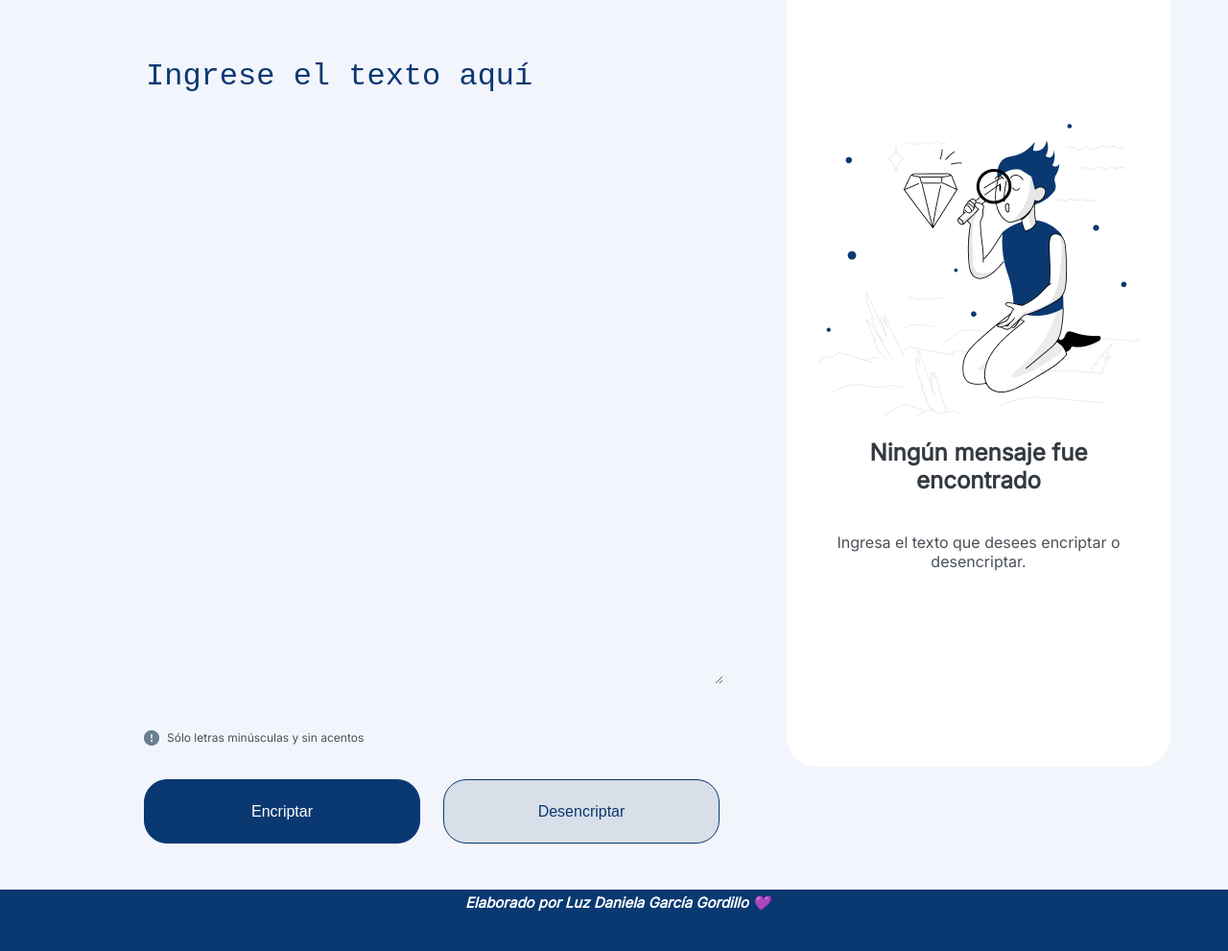
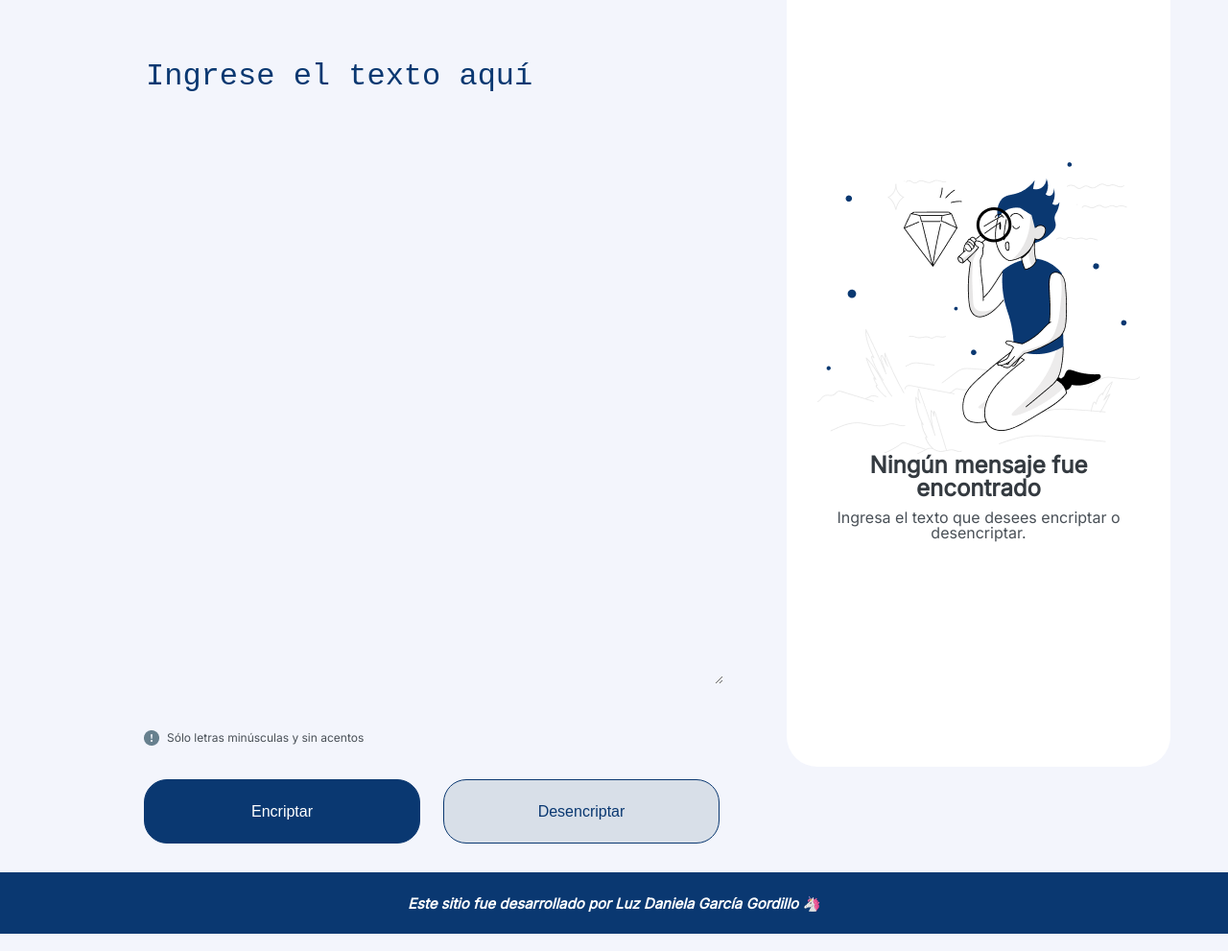
Before and after one commit to DnyGarcia/encriptador, a plain HTML site: page index.html in a window 1280 px wide. Shown: the part 91-1082 px from the top of the page at 96% size. Drawn offline with Linux system fonts and the light colour scheme.

Commit message:
Corrección al CSS

```diff
--- a/index.html
+++ b/index.html
@@ -6,6 +6,7 @@
     <meta http-equiv="X-UA-Compatible" content="IE=edge">
     <meta name="viewport" content="width=device-width, initial-scale=1.0">
     <title>Encriptador</title>
+    <link rel="stylesheet" href="reset.css">
     <link rel="stylesheet" href="style.css">
     <link rel="preconnect" href="https://fonts.googleapis.com">
     <link rel="preconnect" href="https://fonts.gstatic.com" crossorigin>
@@ -40,7 +41,7 @@
         </section>
     </main>
     <footer>
-        <p id="final">Elaborado por Luz Daniela García Gordillo 💜</p>
+        <p id="final">Este sitio fue desarrollado por Luz Daniela García Gordillo 🦄</p>
     </footer>
 <script src="./script.js"></script>
 </body>
--- /dev/null
+++ b/reset.css
@@ -0,0 +1,48 @@
+/* http://meyerweb.com/eric/tools/css/reset/
+   v2.0 | 20110126
+   License: none (public domain)
+*/
+
+html, body, div, span, applet, object, iframe,
+h1, h2, h3, h4, h5, h6, p, blockquote, pre,
+a, abbr, acronym, address, big, cite, code,
+del, dfn, em, img, ins, kbd, q, s, samp,
+small, strike, strong, sub, sup, tt, var,
+b, u, i, center,
+dl, dt, dd, ol, ul, li,
+fieldset, form, label, legend,
+table, caption, tbody, tfoot, thead, tr, th, td,
+article, aside, canvas, details, embed,
+figure, figcaption, footer, header, hgroup,
+menu, nav, output, ruby, section, summary,
+time, mark, audio, video {
+	margin: 0;
+	padding: 0;
+	border: 0;
+	font-size: 100%;
+	font: inherit;
+	vertical-align: baseline;
+}
+/* HTML5 display-role reset for older browsers */
+article, aside, details, figcaption, figure,
+footer, header, hgroup, menu, nav, section {
+	display: block;
+}
+body {
+	line-height: 1;
+}
+ol, ul {
+	list-style: none;
+}
+blockquote, q {
+	quotes: none;
+}
+blockquote:before, blockquote:after,
+q:before, q:after {
+	content: '';
+	content: none;
+}
+table {
+	border-collapse: collapse;
+	border-spacing: 0;
+}
--- a/style.css
+++ b/style.css
@@ -5,6 +5,7 @@ body {
     font-weight: 400;
     font-size: 32px;
 }
+
 
 #logo {
     display: flex;
@@ -219,26 +220,29 @@ main {
 
 
 footer {
+    display: flex;
+    flex-direction: row;
     position: absolute;
     color: white;
     background: #0a3871;
     font-size: 15px;
     font-style: italic;
     font-weight: bold;
-    margin-top: 18px;
     top: 1000px;
     align-items: center;
+    justify-content: center;
     text-align: center;
-    width: 100%;
+    min-width:100%;
     height: 8%;
     border: none;
-    clear: both;
+    margin: 0 0 0 0;
 }
 
 #final {
     width: 100%;
     margin: 0;
     padding: 4px;
+
 }
 
 @media (max-width:600px) {
```
